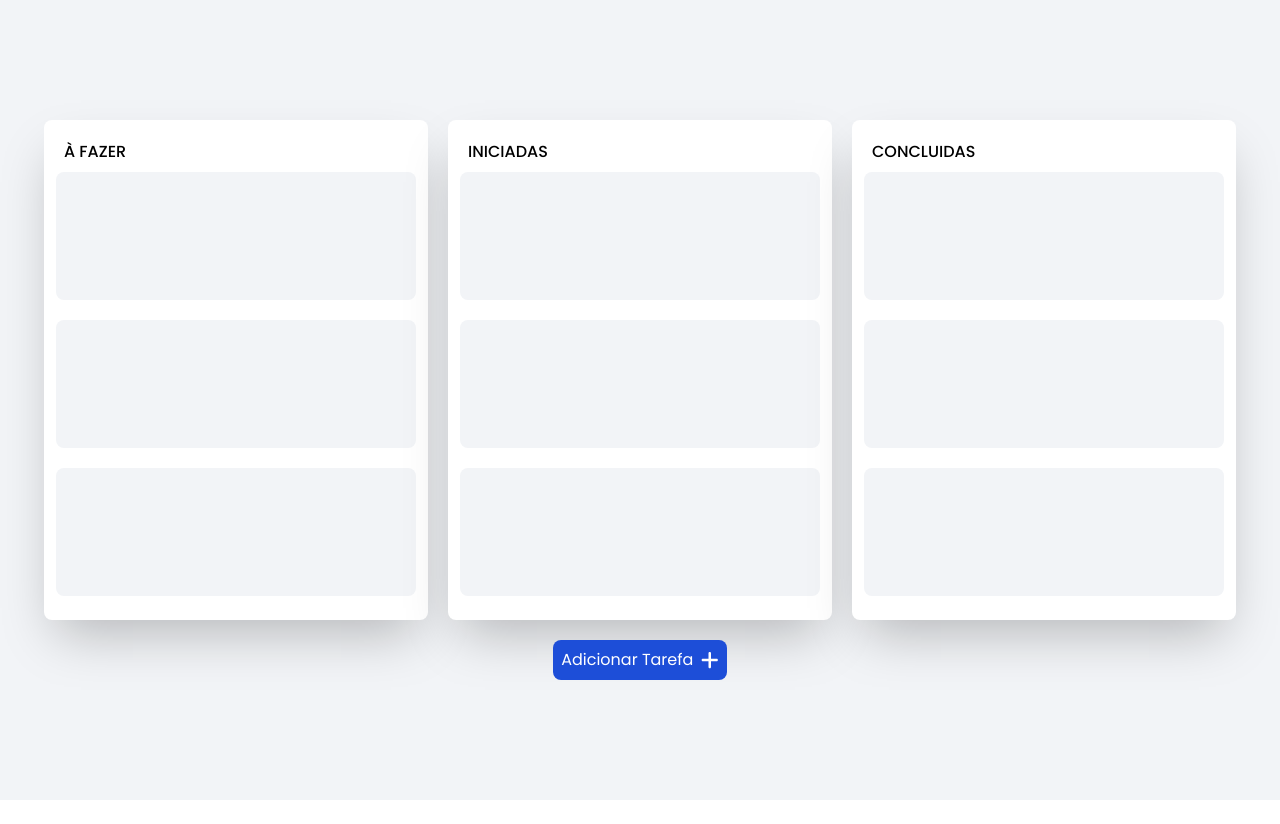
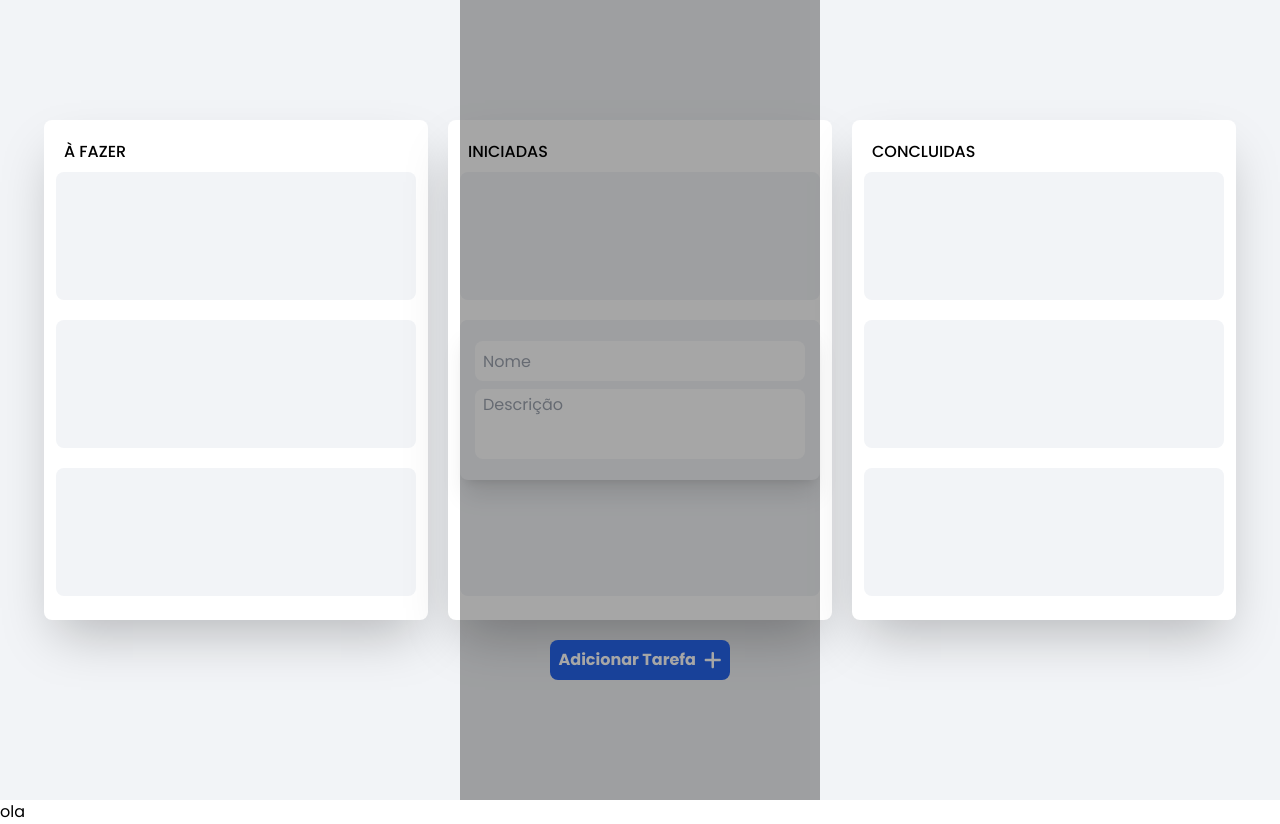
Before and after one commit to OnlyChristianDev/Task-Project, a Next.js app: page / in a window 1280 px wide. Both pictures are taken after a click on the button "Adicionar Tarefa". Before the commit the page ends 800 px from the top, so only its background shows below. Built offline with nearby package versions, Linux system fonts and the light colour scheme.

Commit message:
implementação do POO inicial

```diff
--- a/components/Tasks.tsx
+++ b/components/Tasks.tsx
@@ -1,20 +1,64 @@
+"use client";
 import TasksDiv from "./TasksDiv";
 import { FontAwesomeIcon } from '@fortawesome/react-fontawesome';
 import { faPlus } from '@fortawesome/free-solid-svg-icons/faPlus';
+import { useState } from "react";
+
+export class Task{
+    titulo: string;
+    descricao: string;
+    id: any;
+
+    constructor(titulo: string, descricao: string, id: any){
+        this.titulo = titulo;
+        this.descricao = descricao;
+        this.id = id;
+    }
+}
+
+export class GerenciadorDeTask{
+    public Tasks : Task[] = []
+
+    public AdicionarTask(){
+
+    }
+
+    public RemoverTask(id : any){
+
+    }
+
+    public EditarTask(){
+
+    }
+}
 
 export default function Tasks(){
-    return(
+    const gerenciadorDeTask = new GerenciadorDeTask();
+
+    const [mostrarDiv, setMostrarDiv] = useState(false);
+
+    function criarTask() {
+        setMostrarDiv(true)
+    }
+
+    return (
         <div className="bg-[#F2F4F7] flex-col w-full flex h-[100vh] items-center justify-center">
             <div className="flex gap-5">
                 <TasksDiv tittle={'À FAZER'} />
                 <TasksDiv tittle={'INICIADAS'} />
                 <TasksDiv tittle={'CONCLUIDAS'}/>
             </div>
-            <button className="bg-blue-700 mt-5 p-2 rounded-lg flex text-white items-center justify-center">
+            {mostrarDiv && (
+                <div className="flex items-center justify-center flex-col absolute bg-[#F2F4F7] shadow-xl rounded-lg w-[360px] h-40">
+                    <input type="text" className="outline-none pl-2 w-[330px] h-10 rounded-lg" placeholder="Nome" />
+                    <textarea placeholder="Descrição" className="mt-2 outline-none rounded-lg resize-none w-[330px] h-[70px] pl-2 pt-1"></textarea>
+                    <div className="h-[100vh] blackblur w-full bg-black opacity-35 absolute"></div>
+                </div>
+            )}
+            <button onClick={criarTask} className="bg-blue-600 font-bold mt-5 p-2 rounded-lg flex text-white items-center justify-center">
                 Adicionar Tarefa
                 <FontAwesomeIcon icon={faPlus} className="h-5 ml-2" />
             </button>
         </div>
-
     )
 }
--- /dev/null
+++ b/components/TasksCreation.tsx
@@ -0,0 +1,8 @@
+
+
+
+export default function TasksCreation({ }){
+    return(
+        <h1>ola</h1>
+    )
+}
--- a/components/TasksDiv.tsx
+++ b/components/TasksDiv.tsx
@@ -1,4 +1,8 @@
-export default function TasksDiv({ tittle }){
+interface TasksDivProps {
+    tittle: string;
+}
+
+export default function TasksDiv({ tittle } : TasksDivProps){
     return(
         <>
             <div className="bg-white p-3 shadow-2xl h-[500px] rounded-lg w-96">
@@ -6,9 +10,9 @@ export default function TasksDiv({ tittle }){
                     <h1 className="font-medium">{tittle}</h1>
                 </div>
                 <div>
-                    <div className="bg-[#F2F4F7] h-32 flex items-center justify-center cursor-pointer rounded-lg"> </div>
-                    <div className="bg-[#F2F4F7] mt-5 h-32 flex items-center justify-center cursor-pointer rounded-lg"> </div>
-                    <div className="bg-[#F2F4F7] mt-5  h-32 flex items-center justify-center cursor-pointer rounded-lg"> </div>
+                    <div className="bg-[#F2F4F7] h-32 flex items-center justify-center rounded-lg"> </div>
+                    <div className="bg-[#F2F4F7] mt-5 h-32 flex items-center justify-center rounded-lg"> </div>
+                    <div className="bg-[#F2F4F7] mt-5  h-32 flex items-center justify-center rounded-lg"> </div>
                 </div>
             </div>
         </>
--- a/src/app/page.tsx
+++ b/src/app/page.tsx
@@ -1,9 +1,11 @@
 import Tasks from "../../components/Tasks";
+import TasksCreation from "../../components/TasksCreation";
 
 export default function Home() {
   return (
     <>
       <Tasks />
+      <TasksCreation />
     </>
     )
 }
```
Also changed, not shown: styles/globals.css (line endings or trailing spaces).
